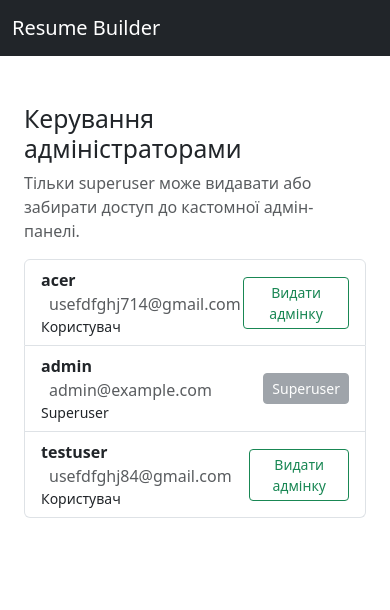
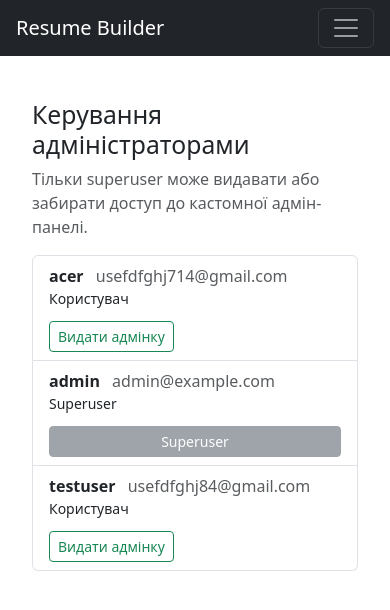
Before and after one commit to hznx120fps/-Resume-builder, a Django app: page /custom-admin/users/ in a window 390 px wide. Shown: the top 610 px of the page. Run offline with Django 5.2, Linux system fonts and the light colour scheme; a user stored in the database is signed in; data comes from the database, SQL or seed files in the repository; both versions use the stored data as it was after the commit.

```diff
--- /dev/null
+++ b/builder/static/builder/responsive.css
@@ -0,0 +1,108 @@
+html {
+    overflow-x: hidden;
+}
+
+body {
+    min-width: 320px;
+}
+
+img {
+    max-width: 100%;
+    height: auto;
+}
+
+.navbar-brand {
+    white-space: normal;
+}
+
+.card,
+.list-group-item {
+    overflow-wrap: anywhere;
+}
+
+textarea,
+input,
+select,
+.form-control {
+    max-width: 100%;
+}
+
+@media (max-width: 991.98px) {
+    .navbar-nav {
+        padding-top: .5rem;
+    }
+
+    .navbar-nav .nav-link {
+        padding: .65rem 0;
+    }
+
+    .navbar-nav.align-items-center {
+        align-items: flex-start !important;
+        border-top: 1px solid rgba(255, 255, 255, .15);
+        margin-top: .5rem;
+        padding-top: .5rem;
+    }
+
+    .navbar-nav.align-items-center .nav-item {
+        margin-bottom: .25rem;
+    }
+
+    .btn-group {
+        flex-wrap: wrap;
+        gap: .35rem;
+    }
+
+    .btn-group > .btn,
+    .btn-group > form {
+        border-radius: .375rem !important;
+    }
+}
+
+@media (max-width: 575.98px) {
+    .container {
+        padding-left: 1rem;
+        padding-right: 1rem;
+    }
+
+    .py-4 {
+        padding-top: 1.25rem !important;
+        padding-bottom: 1.25rem !important;
+    }
+
+    h1.display-5 {
+        font-size: 2rem;
+    }
+
+    .d-flex.justify-content-between,
+    .list-group-item.d-flex {
+        align-items: stretch !important;
+        flex-direction: column;
+        gap: .75rem;
+    }
+
+    .d-flex.justify-content-between > .btn,
+    .list-group-item.d-flex > div:last-child,
+    .admin-action-group {
+        width: 100%;
+    }
+
+    .admin-action-group form,
+    .admin-action-group button,
+    .list-group-item.d-flex > div:last-child .btn,
+    .list-group-item.d-flex > div:last-child form {
+        width: 100%;
+    }
+
+    .row > [class*="col-"] {
+        min-width: 0;
+    }
+
+    .news-item .btn-group {
+        width: 100%;
+    }
+
+    .news-item .btn-group .btn,
+    .news-item .btn-group form {
+        flex: 1 1 100%;
+    }
+}
--- a/templates/base.html
+++ b/templates/base.html
@@ -5,12 +5,17 @@
     <meta name="viewport" content="width=device-width, initial-scale=1.0">
     <title>Resume Builder</title>
     <link rel="stylesheet" href="https://cdn.jsdelivr.net/npm/bootstrap@5.3.3/dist/css/bootstrap.min.css">
+    {% load static %}
+    <link rel="stylesheet" href="{% static 'builder/responsive.css' %}">
 </head>
 <body>
 <nav class="navbar navbar-expand-lg navbar-dark bg-dark">
     <div class="container">
         <a class="navbar-brand" href="{% url 'home' %}">Resume Builder</a>
-        <div class="collapse navbar-collapse">
+        <button class="navbar-toggler" type="button" data-bs-toggle="collapse" data-bs-target="#main-navigation" aria-controls="main-navigation" aria-expanded="false" aria-label="Відкрити меню">
+            <span class="navbar-toggler-icon"></span>
+        </button>
+        <div class="collapse navbar-collapse" id="main-navigation">
             <ul class="navbar-nav me-auto">
                 <li class="nav-item"><a class="nav-link" href="{% url 'home' %}">Головна</a></li>
                 <li class="nav-item"><a class="nav-link" href="{% url 'news_list' %}">Новини</a></li>
@@ -50,5 +55,6 @@
     {% endif %}
     {% block content %}{% endblock %}
 </div>
+<script src="https://cdn.jsdelivr.net/npm/bootstrap@5.3.3/dist/js/bootstrap.bundle.min.js"></script>
 </body>
 </html>
```
Also changed, not shown: db.sqlite3, media/news/IMG_20260203_185944_437_64VK46s.jpg (added).
